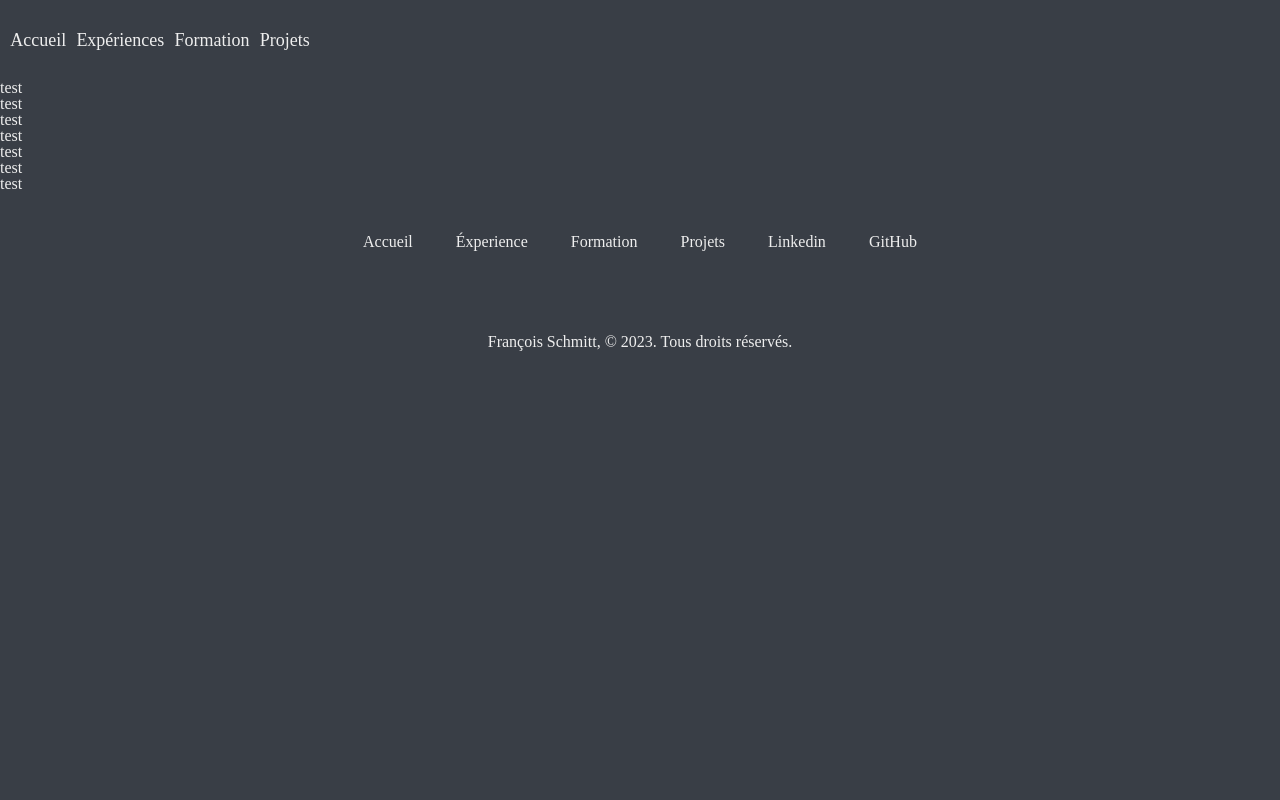
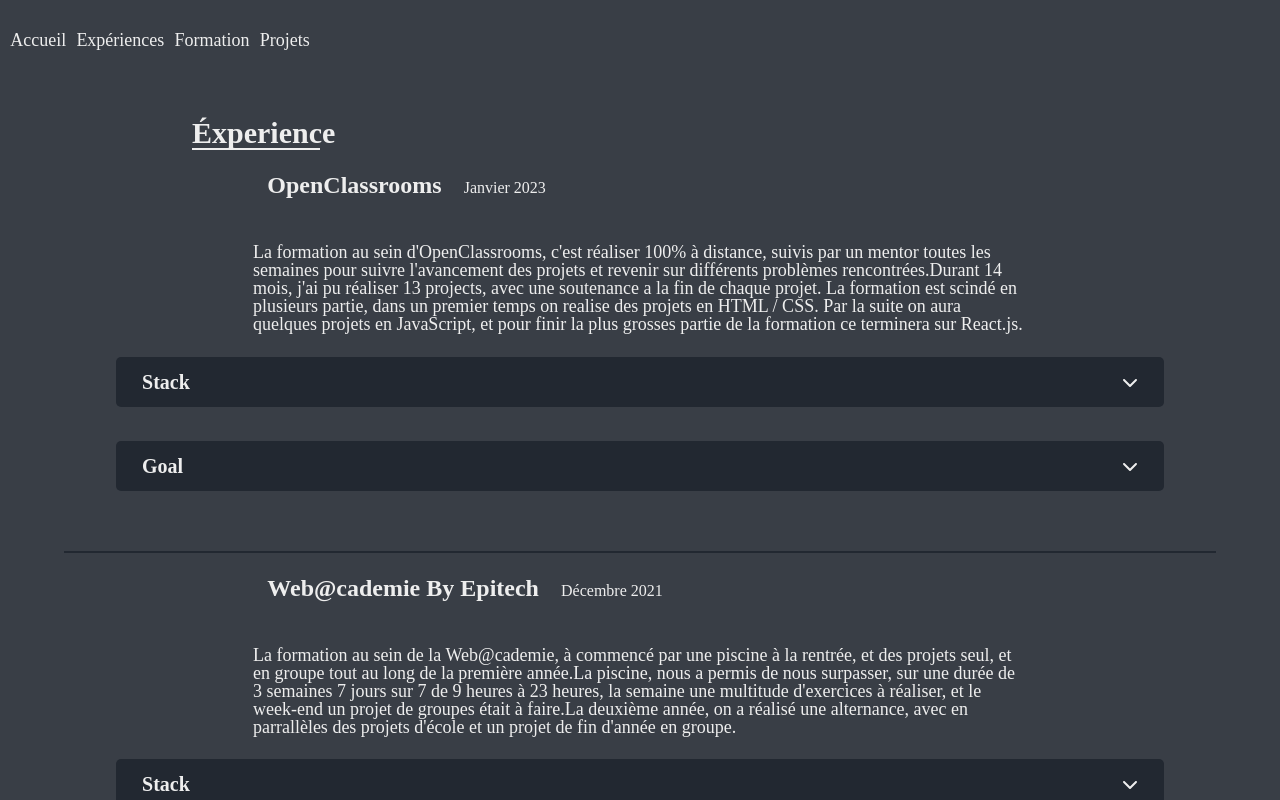
Before and after one commit to FrancoisSchmitt/Portfolio, a React (Create React App) app in the folder Client/: page /Courses in a window 1280 px wide. Shown: the top 800 px of the page. Built offline with nearby package versions, Linux system fonts and the light colour scheme.

Commit message:
adding content in coursesPages

```diff
--- a/Client/src/components/careerComponents/coursesComponent/index.jsx
+++ b/Client/src/components/careerComponents/coursesComponent/index.jsx
@@ -1,14 +1,31 @@
+import Dropdown from '../../currentObject/dropdown';
+
 export default function CoursesComponent(props) {
       return (
             <>
-                  <ul>
-                        <li>{props.coursesName}</li>
-                        <li>{props.coursesJobs}</li>
-                        <li>{props.coursesLvl}</li>
-                        <li>{props.coursesDateStart}</li>
-                        <li>{props.coursesDateEnd}</li>
-                        <li>{props.coursesGoal}</li>
-                        <li>{props.coursesStack}</li>
+                  <ul className="experiment">
+                        <li className="no-wrap">
+                              <h2>{props.coursesName} </h2>
+                              <small>
+                                    {props.coursesJobs &&
+                                          props.coursesLvl &&
+                                          props.coursesDateStart &&
+                                          props.coursesDateEnd}
+                              </small>
+                        </li>
+                        <li>
+                              <p className="experiment-desc">
+                                    {props.coursesDescription}
+                              </p>
+                        </li>
+                        <Dropdown
+                              title={props.stackTitle}
+                              content={props.stack}
+                        />
+                        <Dropdown
+                              title={props.goalTitle}
+                              content={props.goal}
+                        />
                   </ul>
             </>
       );
--- a/Client/src/components/layout/header/index.jsx
+++ b/Client/src/components/layout/header/index.jsx
@@ -3,7 +3,6 @@
 // import { useDispatch, useSelector } from 'react-redux';
 import { FontAwesomeIcon } from '@fortawesome/react-fontawesome';
 import { faRightFromBracket } from '@fortawesome/free-solid-svg-icons';
-
 
 /**
  *
--- a/Client/src/pages/carrerPages/courses/index.jsx
+++ b/Client/src/pages/carrerPages/courses/index.jsx
@@ -1,15 +1,51 @@
+import { useEffect, useState } from 'react';
 import CoursesComponent from '../../../components/careerComponents/coursesComponent';
+import { coursesMainData } from '../../../service';
 
 export default function Courses() {
+      const [courses, setCourses] = useState([]);
+      useEffect(() => {
+            (async () => {
+                  let coursesRes = coursesMainData();
+                  setCourses(await coursesRes);
+            })();
+      }, []);
+      const resCourses = courses;
+      console.log(resCourses);
       return (
-            <CoursesComponent
-                  coursesName="test"
-                  coursesJobs="test"
-                  coursesLvl="test"
-                  coursesDateStart="test"
-                  coursesDateEnd="test"
-                  coursesGoal="test"
-                  coursesStack="test"
-            />
+            <section>
+                  <h1 className="test">Éxperience</h1>
+                  {resCourses.map((courses, index) => (
+                        <CoursesComponent
+                              key={`courses-${index}`}
+                              coursesName={courses.coursesName}
+                              coursesJobs={courses?.coursesJobs}
+                              coursesLvl={courses?.coursesLvl}
+                              coursesDateStart={courses?.coursesDateStart}
+                              coursesDateEnd={courses?.coursesDateEnd}
+                              coursesDescription={courses?.coursesDescription}
+                              stackTitle="Stack"
+                              goalTitle="Goal"
+                              goal={courses?.coursesGoal?.map((goal, index) => (
+                                    <li
+                                          key={`goal-${index}`}
+                                          className="courses-content-goal"
+                                    >
+                                          <small> {goal}</small>
+                                    </li>
+                              ))}
+                              stack={courses?.coursesStack?.map(
+                                    (Stack, index) => (
+                                          <li
+                                                key={`stack-${index}`}
+                                                className="courses-content-stack"
+                                          >
+                                                <small> {Stack}</small>
+                                          </li>
+                                    ),
+                              )}
+                        />
+                  ))}
+            </section>
       );
 }
```
Also changed, not shown: Client/src/index.jsx (+2 -10 lines). Lines whose indentation alone changed are shown as unchanged.
